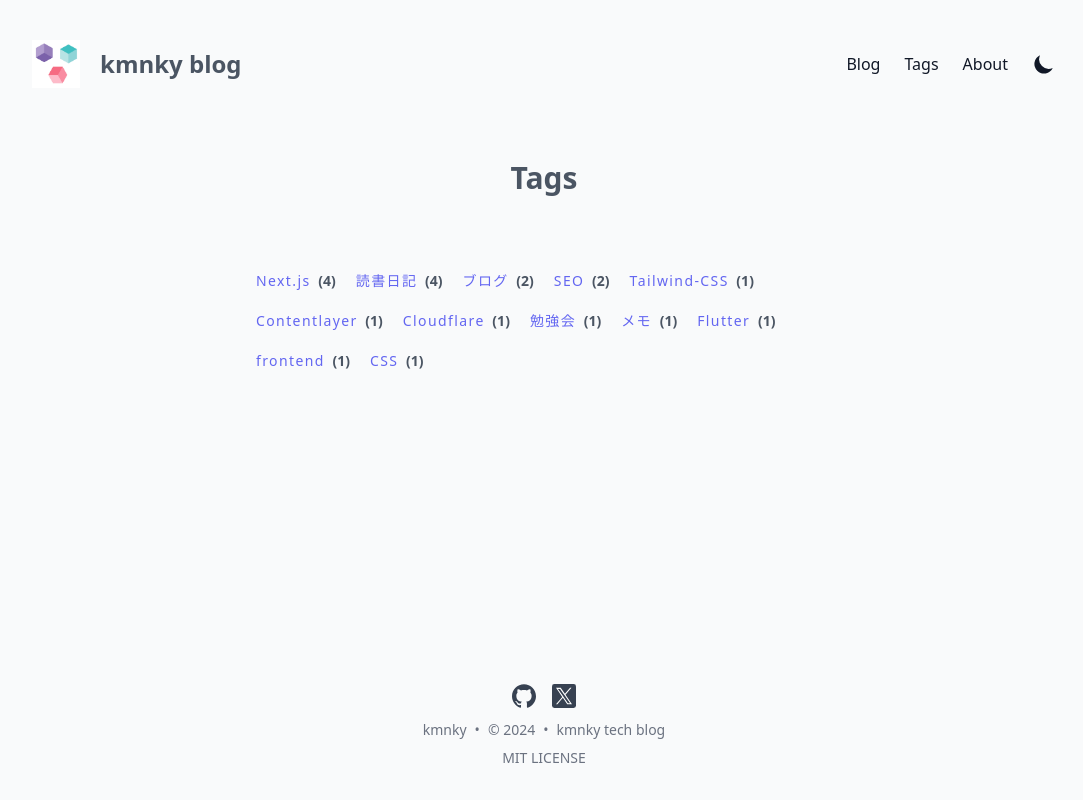
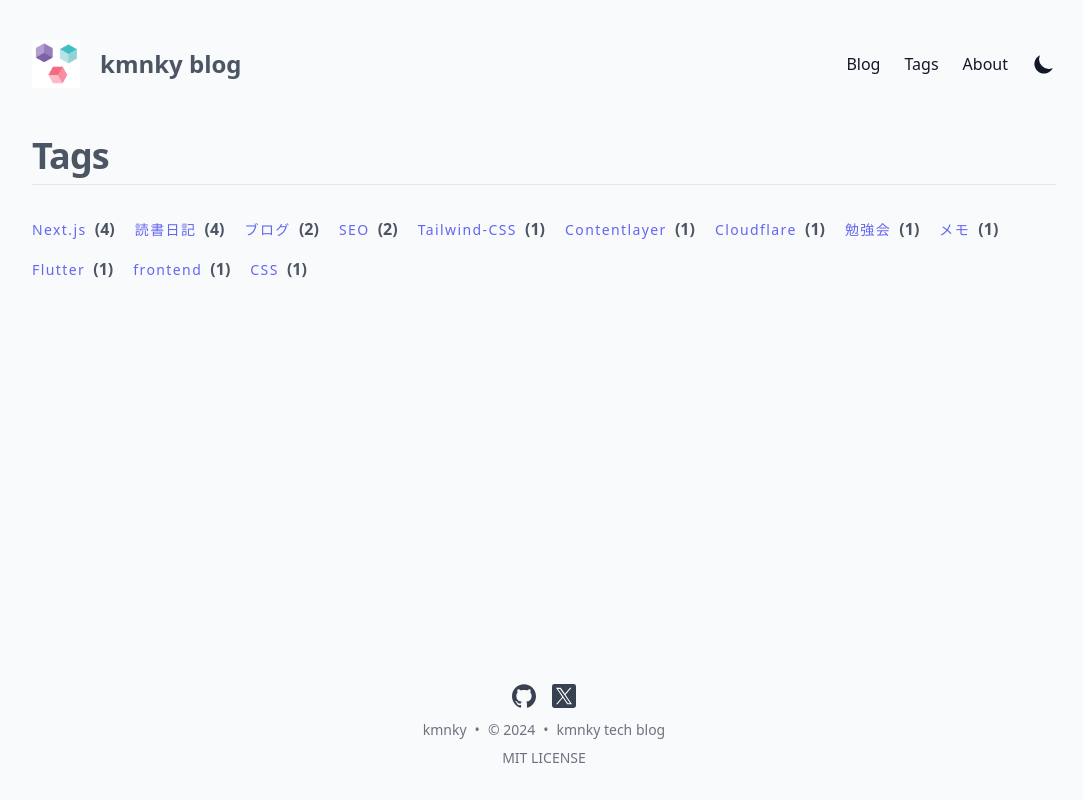
Before and after one commit to kkmnky/myblog, a Next.js app: page /tags in a window 1280 px wide. Shown: the whole page, without its empty margins (96-1179 px from the left). Built offline with nearby package versions, Linux system fonts and the light colour scheme.

Commit message:
タイトルを統一

```diff
--- a/src/app/tags/page.tsx
+++ b/src/app/tags/page.tsx
@@ -12,8 +12,13 @@ export default async function Page() {
   const tagKeys = Object.keys(tagCounts)
   const sortedTags = tagKeys.sort((a, b) => tagCounts[b] - tagCounts[a])
   return (
-    <div className='flex flex-col mx-auto max-w-xl'>
-      <h1 className="mt-8 mb-16 text-center text-3xl font-black">Tags</h1>
+    <div className='divide-y divide-gray-200 dark:divide-gray-700"'>
+      <div className="space-y-2 pb-2 pt-2 md:space-y-5">
+        <h1 className="text-3xl font-extrabold leading-9 tracking-tight sm:text-4xl sm:leading-10 md:text-4xl md:leading-14">
+          Tags
+        </h1>
+      </div>
+      <div className='flex flex-col pt-6'>
         <div className="flex flex-wrap items-start justify-start">
           {tagKeys.length === 0 && 'No tags found.'}
           {sortedTags.map((tag) => {
@@ -22,7 +27,7 @@ export default async function Page() {
                 <Tag text={tag} />
                 <Link
                   href={`/tags/${tag}`}
-                className="-ml-2 text-sm font-semibold uppercase text-gray-600 dark:text-gray-300"
+                  className="-ml-2 font-semibold uppercase text-gray-600 dark:text-gray-300"
                   aria-label={`View posts tagged ${tag}`}
                 >
                   {` (${tagCounts[tag]})`}
@@ -32,5 +37,6 @@ export default async function Page() {
           })}
         </div>
       </div>
+    </div>
   )
 }
--- a/src/components/layouts/AuthorLayout.tsx
+++ b/src/components/layouts/AuthorLayout.tsx
@@ -14,9 +14,9 @@ export default function AuthorLayout({ children, author }: Props) {
     <>
       <div className="divide-y divide-gray-200 dark:divide-gray-700">
         <div className="space-y-2 pb-2 pt-2 md:space-y-5">
-          <h2 className="text-3xl font-extrabold leading-9 tracking-tight font-black sm:text-4xl sm:leading-10 md:text-4xl md:leading-14">
+          <h1 className="text-3xl font-extrabold leading-9 tracking-tight sm:text-4xl sm:leading-10 md:text-4xl md:leading-14">
             About
-          </h2>
+          </h1>
         </div>
         <div className="items-start space-y-2 xl:grid xl:grid-cols-3 xl:gap-x-8 xl:space-y-0">
           <div className="flex flex-col items-center space-x-2 pt-8">
--- a/src/components/layouts/PostListLayout.tsx
+++ b/src/components/layouts/PostListLayout.tsx
@@ -29,11 +29,11 @@ export default function PostListLayout({
 
   return (
     <>
-      <div>
+      <div className="max-sm:divide-y divide-gray-200 dark:divide-gray-700">
         {/* タイトル （画面が小さい時表示） */}
-        <div className="pb-6 pt-6">
-          <h1 className="text-3xl font-extrabold leading-9 tracking-tight sm:hidden sm:text-4xl sm:leading-10 md:text-6xl md:leading-14">
-            {title}
+        <div className="space-y-2 pb-2 pt-2 md:space-y-5">
+          <h1 className="text-3xl font-extrabold leading-9 tracking-tight sm:hidden sm:text-4xl sm:leading-10 md:text-4xl md:leading-14">
+            Tag: {title}
           </h1>
         </div>
 
@@ -76,7 +76,7 @@ export default function PostListLayout({
           </div>
 
           {/* 記事一覧 */}
-          <div>
+          <div className='mt-6'>
             <ul>
               {posts.map((post, index) => (
                 <li key={index}>
```
Lines whose indentation alone changed are shown as unchanged.
